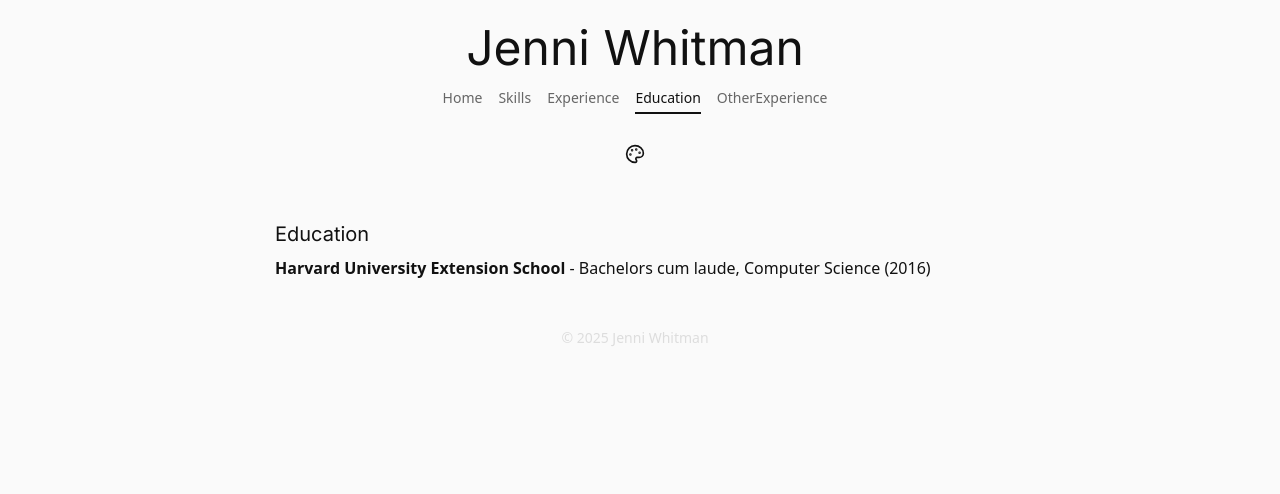
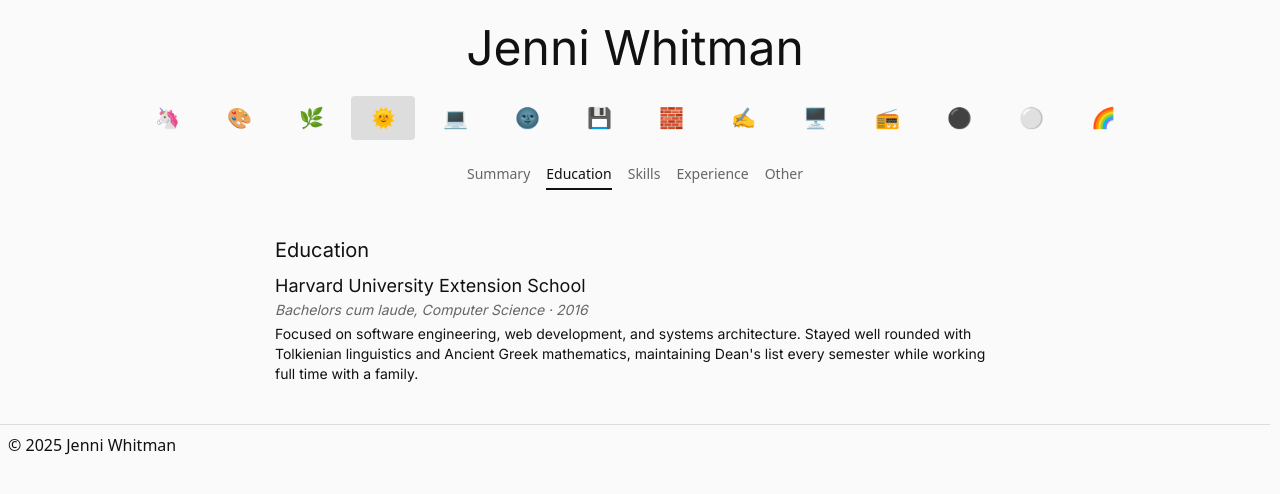
Before and after one commit to JenniWhitman/jenniwhitman.com, a React (Vite) app: page / in a window 1280 px wide. Both pictures are taken after a click on the button "Education". Shown: the top 494 px of the page. Built offline with nearby package versions, Linux system fonts and the light colour scheme.

Commit message:
updating themeing

```diff
--- a/src/App.tsx
+++ b/src/App.tsx
@@ -5,24 +5,19 @@ import SkillsSection from './components/SkillsSection'
 import ExperienceSection from './components/ExperienceSection'
 import EducationSection from './components/EducationSection'
 import OtherExperienceSection from './components/OtherExperienceSection'
-import ThemeSwitcher from './components/ThemeSwitcher'
+import ThemeGridSwitcher from './components/ThemeGridSwitcher'
 
 const App: React.FC = () => {
   const [activePage, setActivePage] = useState<
-    | 'home'
-    | 'resume'
-    | 'skills'
-    | 'experience'
-    | 'education'
-    | 'otherExperience'
-  >('home')
+    'summary' | 'resume' | 'skills' | 'experience' | 'education' | 'other'
+  >('summary')
 
   const pageComponents: Record<typeof activePage, React.ReactElement | null> = {
-    home: <HomeSection key="home" />,
+    summary: <HomeSection key="summary" />,
     skills: <SkillsSection key="skills" />,
     experience: <ExperienceSection key="experience" />,
     education: <EducationSection key="education" />,
-    otherExperience: <OtherExperienceSection key="otherExperience" />,
+    other: <OtherExperienceSection key="otherExperience" />,
     resume: null,
   }
 
@@ -36,16 +31,14 @@ const App: React.FC = () => {
         animate={{ opacity: 1 }}
         exit={{ opacity: 0 }}
       >
-        <header className="p-6  text-center flex flex-col items-center gap-4">
+        <header className="p-6 text-center flex flex-col items-center gap-4">
           <h1 className="text-5xl font-[var(--font-display)]">Jenni Whitman</h1>
+          <div className="flex justify-center overflow-x-auto">
+            <ThemeGridSwitcher />
+          </div>
           <nav className="flex flex-wrap justify-center gap-4 text-sm">
-            {[
-              'home',
-              'skills',
-              'experience',
-              'education',
-              'otherExperience',
-            ].map((page) => (
+            {['summary', 'education', 'skills', 'experience', 'other'].map(
+              (page) => (
                 <button
                   key={page}
                   onClick={() => setActivePage(page as never)}
@@ -57,11 +50,9 @@ const App: React.FC = () => {
                 >
                   {page.charAt(0).toUpperCase() + page.slice(1)}
                 </button>
-            ))}
+              )
+            )}
           </nav>
-          <div className="flex flex-col items-center gap-2 pt-2">
-            <ThemeSwitcher />
-          </div>
         </header>
 
         <main className="p-6 max-w-3xl mx-auto">
@@ -77,7 +68,7 @@ const App: React.FC = () => {
           </AnimatePresence>
         </main>
 
-        <footer className="p-6 text-center text-sm text-[var(--muted)] font-[var(--font-body)]">
+        <footer className="sticky bottom-0 w-full bg-[var(--background)] border-t border-[var(--muted)] p-2">
           &copy; {new Date().getFullYear()} Jenni Whitman
         </footer>
       </motion.div>
--- a/src/components/EducationSection.tsx
+++ b/src/components/EducationSection.tsx
@@ -22,9 +22,16 @@ export const EducationListItem: React.FC<EducationListItemProps> = ({
   summary,
 }) => {
   return (
-    <li>
-      <strong>{institution}</strong> - {degree} ({duration})
-      {summary && <p>{summary}</p>}
+    <li className="mb-4">
+      <h3 className="font-display text-lg text-[var(--primary)]">
+        {institution}
+      </h3>
+      <p className="font-body text-sm text-[var(--secondary)] italic">
+        {degree} &middot; {duration}
+      </p>
+      {summary && (
+        <p className="font-body text-sm text-[var(--text)] mt-1">{summary}</p>
+      )}
     </li>
   )
 }
@@ -32,7 +39,7 @@ export const EducationListItem: React.FC<EducationListItemProps> = ({
 const EducationList: React.FC<EducationProps> = ({ title, children }) => {
   return (
     <ResumeSection title={title}>
-      <ul>
+      <ul className="list-none pl-0">
         {React.Children.map(
           children,
           (child: React.ReactElement<EducationListItemProps>) => (
@@ -46,11 +53,12 @@ const EducationList: React.FC<EducationProps> = ({ title, children }) => {
 
 const EducationSection = () => {
   return (
-    <EducationList title={'Education'}>
+    <EducationList title="Education">
       <EducationListItem
-        duration={'2016'}
-        degree={'Bachelors cum laude, Computer Science'}
-        institution={'Harvard University Extension School'}
+        duration="2016"
+        degree="Bachelors cum laude, Computer Science"
+        institution="Harvard University Extension School"
+        summary="Focused on software engineering, web development, and systems architecture.  Stayed well rounded with Tolkienian linguistics and Ancient Greek mathematics, maintaining Dean's list every semester while working full time with a family."
       />
     </EducationList>
   )
--- a/src/components/ExperienceSection.tsx
+++ b/src/components/ExperienceSection.tsx
@@ -89,7 +89,9 @@ const jobs: Job[] = [
 ]
 
 const ExperienceSection = () => {
-  return <WorkSection key="experience" title={'Experience'} jobs={jobs} />
+  return (
+    <WorkSection key="experience" title={'Relevant Experience'} jobs={jobs} />
+  )
 }
 
 export default ExperienceSection
--- /dev/null
+++ b/src/components/ThemeGridSwitcher.tsx
@@ -0,0 +1,88 @@
+import { useTheme } from '../context/ThemeContext'
+import { motion } from 'framer-motion'
+import { useState, useMemo, useEffect, useRef } from 'react'
+
+const themes = [
+  { id: 'light', label: 'Light', icon: '🌞' },
+  { id: 'dark', label: 'Dark', icon: '🌚' },
+  { id: 'monochrome', label: 'Mono', icon: '⚫' },
+  { id: 'brutalist', label: 'Brutal', icon: '🧱' },
+  { id: 'pastel', label: 'Pastel', icon: '🎨' },
+  { id: 'cyber', label: 'Cyber', icon: '💾' },
+  { id: 'handdrawn', label: 'Hand', icon: '✍️' },
+  { id: 'natural', label: 'Nature', icon: '🌿' },
+  { id: 'hacker', label: 'Hacker', icon: '💻' },
+  { id: 'lisafrank', label: 'Lisa', icon: '🦄' },
+  { id: 'windows95', label: 'Win95', icon: '🖥️' },
+  { id: 'vintage', label: 'Vintage', icon: '📻' },
+  { id: 'minimalist', label: 'Min', icon: '⚪' },
+  { id: 'neon', label: 'Neon', icon: '🌈' },
+]
+
+const ThemeGridSwitcher = () => {
+  const { theme, setTheme } = useTheme()
+  const shuffledThemes = useMemo(
+    () => [...themes].sort(() => Math.random() - 0.5),
+    []
+  )
+  const [hovered, setHovered] = useState<string | null>(null)
+  const containerRef = useRef<HTMLDivElement>(null)
+
+  useEffect(() => {
+    const activeIndex = shuffledThemes.findIndex((t) => t.id === theme)
+    const container = containerRef.current
+    const button = container?.children[activeIndex] as HTMLElement | undefined
+
+    if (button && container) {
+      const offset =
+        button.offsetLeft - container.offsetWidth / 2 + button.offsetWidth / 2
+      container.scrollTo({ left: offset, behavior: 'smooth' })
+    }
+  }, [theme, shuffledThemes])
+
+  return (
+    <div className="relative w-full overflow-x-auto">
+      <div
+        ref={containerRef}
+        className="flex gap-2 px-4 py-2 min-w-max relative z-0"
+      >
+        {shuffledThemes.map((t) => (
+          <motion.button
+            key={t.id}
+            onClick={() => setTheme(t.id as any)}
+            onMouseEnter={() => setHovered(t.label)}
+            onMouseLeave={() => setHovered(null)}
+            whileHover={{ scale: 1.02 }}
+            whileTap={{ scale: 0.95 }}
+            className={`relative text-xl p-2 rounded transition ${t.id === theme ? 'bg-[var(--muted)]' : ''}`}
+            aria-label={`Switch to ${t.label} theme`}
+          >
+            <span className="block w-12 text-center">
+              {hovered === t.label ? (
+                <motion.span
+                  initial={{ opacity: 0, rotateY: -90 }}
+                  animate={{ opacity: 1, rotateY: 0 }}
+                  exit={{ opacity: 0, rotateY: 90 }}
+                  transition={{ duration: 0.6, ease: 'easeInOut' }}
+                >
+                  {t.label}
+                </motion.span>
+              ) : (
+                <motion.span
+                  initial={{ opacity: 0, rotateY: -90 }}
+                  animate={{ opacity: 1, rotateY: 0 }}
+                  exit={{ opacity: 0, rotateY: 90 }}
+                  transition={{ duration: 0.6, ease: 'easeInOut' }}
+                >
+                  {t.icon}
+                </motion.span>
+              )}
+            </span>
+          </motion.button>
+        ))}
+      </div>
+    </div>
+  )
+}
+
+export default ThemeGridSwitcher
```
Lines whose indentation alone changed are shown as unchanged.
